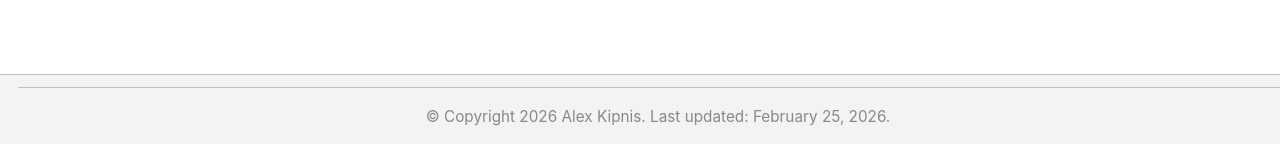
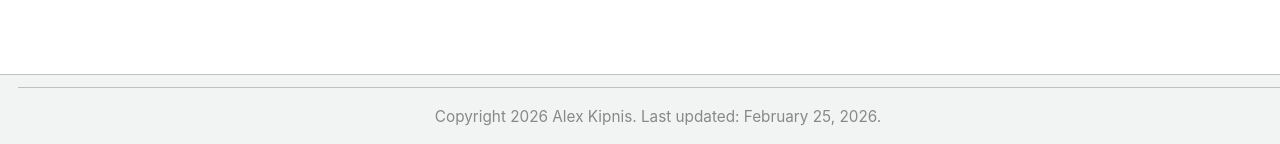
Before and after one commit to adkipnis/adkipnis.github.io, a Jekyll site: the page built from _pages/about.md, in a window 1280 px wide and 900 px high, scrolled down 780 px. Shown: the part 753-897 px from the top of the window. Built offline with Jekyll 4.4.1, drawn with Linux system fonts in a browser that asks for light colours; some web fonts are replaced.

Commit message:
Simplify copyright section in footer
Removed unnecessary HTML tags from copyright section.

```diff
--- a/_includes/footer.html
+++ b/_includes/footer.html
@@ -1,10 +1,7 @@
 {% include base_path %}
 
 <footer class="page__footer" style="padding: 1rem 0; text-align: center;">
-  <div class="page__footer-copyright"
-       style="font-size: 0.85rem; color: #888;">
-
-    &copy; Copyright 2026 Alex Kipnis. Last updated: February 25, 2026.
-
+  <div class="page__footer-copyright" style="font-size: 0.85rem; color: #888;">
+    Copyright 2026 Alex Kipnis. Last updated: February 25, 2026.
   </div>
 </footer>
```
